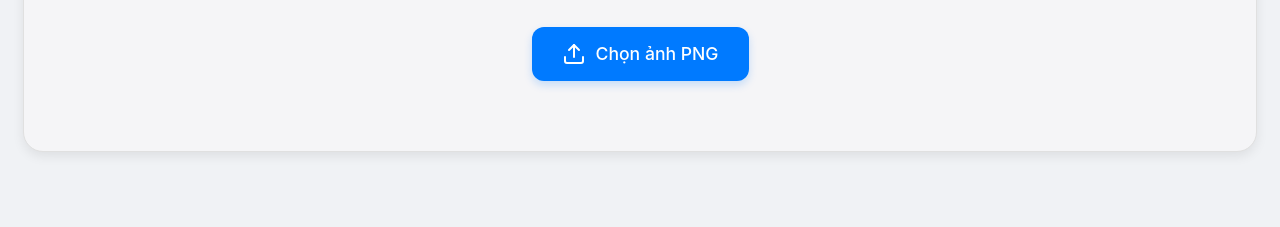
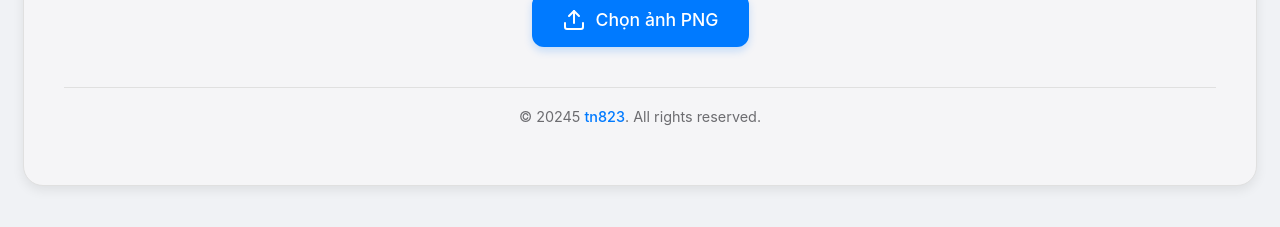
Before and after one commit to tn823/png-to-jpeg, a plain HTML site: page index.html in a window 1280 px wide. Shown: the part 403-630 px from the top of the page. Drawn offline with nearby package versions, Linux system fonts and the light colour scheme.

Commit message:
copy right

```diff
--- a/index.html
+++ b/index.html
@@ -54,7 +54,11 @@
             <div class="spinner"></div>
             <p>Đang chuyển đổi ảnh, vui lòng chờ...</p>
         </div>
+        <footer>
+            <p>&copy; 20245 <a href="https://github.com/tn823" target="_blank">tn823</a>. All rights reserved.</p>
+        </footer>
     </div>
+
     <script src="script.js"></script>
 </body>
 
--- a/style.css
+++ b/style.css
@@ -350,3 +350,32 @@ header p {
         transform: rotate(360deg);
     }
 }
+
+
+/* Thêm các quy tắc này vào cuối tệp style.css */
+
+footer {
+    margin-top: 40px;
+    padding: 20px;
+    border-top: 1px solid var(--border-color);
+    text-align: center;
+}
+
+footer p {
+    margin: 0;
+    font-size: 0.9em;
+    color: var(--secondary-text);
+}
+
+footer a {
+    color: var(--primary-color);
+    text-decoration: none;
+    font-weight: 500;
+    transition: color 0.2s ease-in-out;
+}
+
+footer a:hover {
+    color: #0056b3;
+}
+
+/* Các quy tắc CSS khác của bạn vẫn giữ nguyên ở trên */
```
